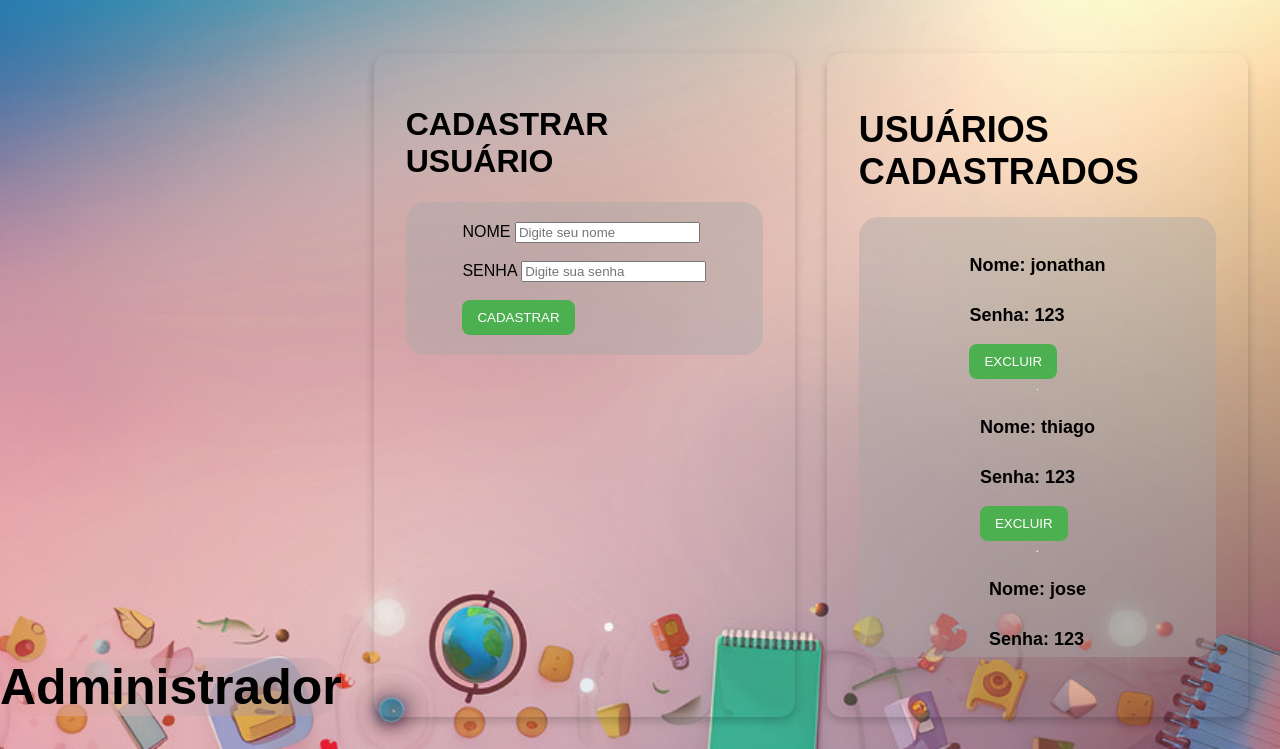
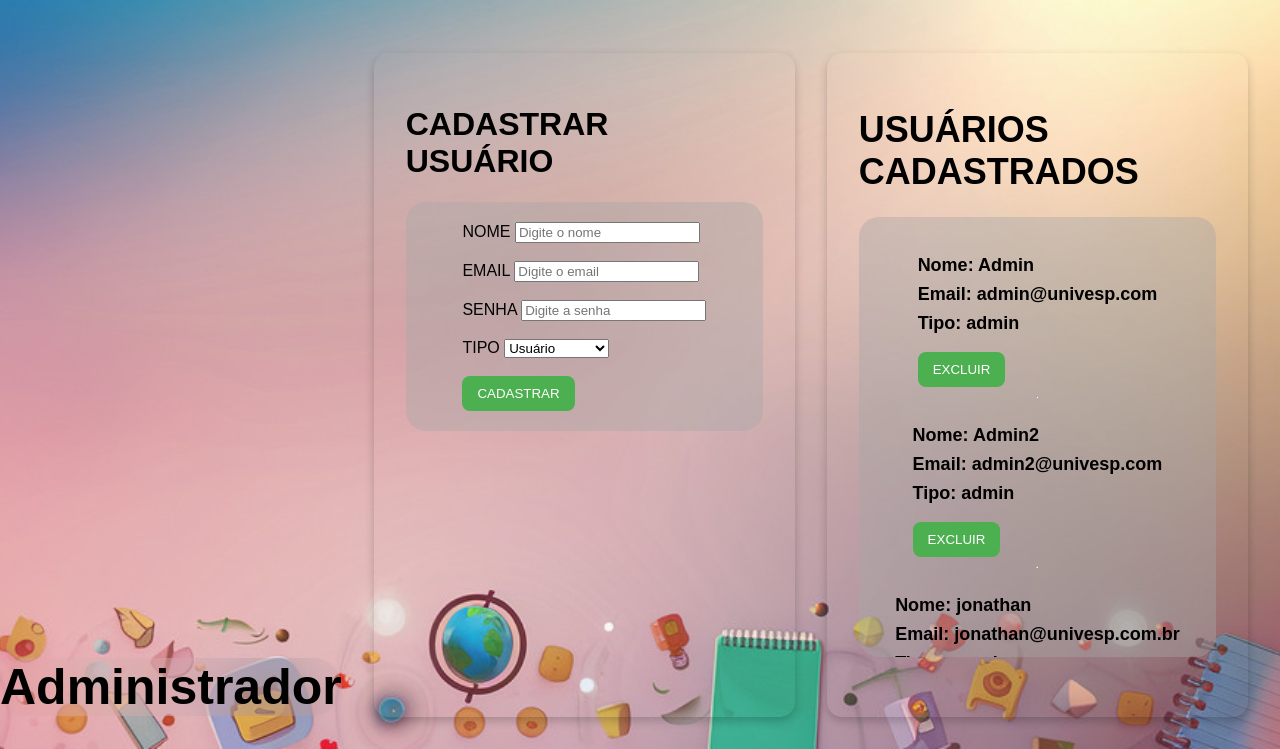
Before and after one commit to jonbrsantos/educacaoComDiversao, a Flask app: page /admin in a window 1280 px wide. Shown: the part 429-1178 px from the top of the page. Run offline with Flask 3, Linux system fonts and the light colour scheme; the visitor is signed in with stand-in values (Sample User, id 1).

Commit message:
Inclusao de SQL

```diff
--- a/app.py
+++ b/app.py
@@ -1,29 +1,35 @@
 from flask import Flask, render_template, redirect, request, flash, session
-import json
-import ast
+from config import Config
+from models import db, Usuario, seed_usuarios
 
 app = Flask(__name__)
+app.config.from_object(Config)
 
-# Em produção, o ideal é usar variável de ambiente para a SECRET_KEY
-app.config['SECRET_KEY'] = 'senha_admin'  # depois no Render a gente muda
+db.init_app(app)
 
-# Função auxiliar para carregar usuários
-def ler_usuarios():
-    with open('usuarios.json') as usuariosTemp:
-        return json.load(usuariosTemp)
+with app.app_context():
+    db.create_all()
+    seed_usuarios()
 
 @app.route('/')
 def home():
     session['logado'] = False
     return render_template('login.html')
 
+# Cria as tabelas e popula o banco se necessário
+with app.app_context():
+    db.create_all()
+    seed_usuarios()
+
+
 @app.route('/admin')
 def admin():
     if session.get('logado'):
-        usuarios = ler_usuarios()
+        usuarios = Usuario.query.all()
         return render_template("administrador.html", usuarios=usuarios)
     else:
         return redirect('/')
+
 
 @app.route('/selectgame', methods=['POST', 'GET'])
 def selectgame():
@@ -31,61 +37,81 @@ def selectgame():
 
 @app.route('/login', methods=['POST', 'GET'])
 def login():
-    session['logado'] = False
-    session['aluno'] = ""
-
-    nome = request.form.get('usuario')
+    session.clear()
+    email = request.form.get('usuario')
     senha = request.form.get('password')
 
-    if nome == 'admin' and senha == 'admin':
-        session['logado'] = True
-        return redirect('/admin')
+    usuario = Usuario.query.filter_by(email=email, senha=senha).first()
 
-    usuarios = ler_usuarios()
-    for usuario in usuarios:
-        if usuario['nome'] == nome and usuario['senha'] == senha:
-            session['aluno'] = usuario['nome']
-            return render_template('select_game.html',aluno=session['aluno'])
+    if usuario:
+        if usuario.tipo == 'admin':
+            session['logado'] = True
+            return redirect('/admin')
+        else:
+            session['aluno'] = usuario.nome
+            return render_template('select_game.html', aluno=session['aluno'])
 
     flash('Usuário inválido')
     return redirect('/')
 
+@app.route('/cadastro', methods=['POST', 'GET'])
+def cadastro():
+     session.clear()
+     return render_template('cadastrar_usuario.html')
+
 @app.route('/cadastrarUsuario', methods=['POST', 'GET'])
 def cadastrarUsuario():
+    if request.method == 'POST':
+        nome = request.form.get('nome')
+        email = request.form.get('email')
+        senha = request.form.get('senha')
+        tipo = request.form.get('tipo')  # 'admin' ou 'usuario'
+
+        # Criar um novo usuário no banco
+        novo_usuario = Usuario(nome=nome, email=email, senha=senha, tipo=tipo)
+        db.session.add(novo_usuario)
+        db.session.commit()
+
+        flash(f'Usuário {nome} cadastrado com sucesso!')
+
+        return redirect('/admin')
+
+    # Se for GET, retorna o formulário de cadastro
+    return render_template('cadastro_usuario.html')
+
+@app.route('/registrarUsuario', methods=['POST'])
+def registrarUsuario():
     nome = request.form.get('nome')
+    email = request.form.get('email')
     senha = request.form.get('senha')
-    user = [
-        {
-            "usuario": nome,
-            "nome": nome,
-            "senha": senha
-        }
-    ]
+    tipo = request.form.get('tipo')  # 'admin' ou 'usuario'
 
-    usuarios = ler_usuarios()
-    usuarios += user
+    # Criar um novo usuário no banco
+    novo_usuario = Usuario(nome=nome, email=email, senha=senha, tipo=tipo)
+    db.session.add(novo_usuario)
+    db.session.commit()
 
-    with open('usuarios.json', 'w') as gravarTemp:
-        json.dump(usuarios, gravarTemp, indent=4)
+    flash(f'Usuário {nome} cadastrado com sucesso!')
 
-    return redirect('/admin')
+    return redirect('/')
 
 @app.route('/excluirUsuario', methods=['POST'])
 def excluirUsuario():
-    session['logado'] = True
-    usuario = request.form.get('usuarioPexcluir')
-    usuarioDict = ast.literal_eval(usuario)
-    nome = usuarioDict['nome']
+    if session.get('logado'):
+        usuario_id = request.form.get('usuario_id')
 
-    usuariosJson = ler_usuarios()
-    if usuarioDict in usuariosJson:
-        usuariosJson.remove(usuarioDict)
+        # Buscar o usuário pelo ID e excluir
+        usuario = Usuario.query.get(usuario_id)
+        if usuario:
+            db.session.delete(usuario)
+            db.session.commit()
 
-        with open('usuarios.json', 'w') as usuarioAexcluir:
-            json.dump(usuariosJson, usuarioAexcluir, indent=4)
+            flash(f'{usuario.nome} EXCLUÍDO com sucesso!')
 
-    flash(f'{nome} EXCLUÍDO')
-    return redirect('/admin')
+        return redirect('/admin')
+    else:
+        return redirect('/')
+
 
 @app.route('/alfabeto', methods=['GET'])
 def alfabeto():
@@ -120,5 +146,6 @@ def sair():
     session.clear()
     return redirect('/')
 
+
 if __name__ == "__main__":
     app.run(debug=True)
--- /dev/null
+++ b/config.py
@@ -0,0 +1,6 @@
+import os
+
+class Config:
+    SECRET_KEY = os.getenv("SECRET_KEY", "senha_admin")
+    SQLALCHEMY_DATABASE_URI = os.getenv("DATABASE_URL", "sqlite:///local.db")
+    SQLALCHEMY_TRACK_MODIFICATIONS = False
--- /dev/null
+++ b/init_db.py
@@ -0,0 +1,5 @@
+from models import db, app
+
+with app.app_context():
+    db.create_all()
+    print("Banco de dados criado.")
--- a/requirements.txt
+++ b/requirements.txt
@@ -8,3 +8,5 @@ Jinja2==3.1.4
 MarkupSafe==3.0.2
 packaging==24.2
 Werkzeug==3.1.3
+Flask-SQLAlchemy==3.1.1
+psycopg2-binary
--- /dev/null
+++ b/seedUsuarios.json
@@ -0,0 +1,56 @@
+[
+    {
+        "nome": "Admin",
+        "email": "admin@univesp.com",
+        "senha": "admin",
+        "tipo": "admin"
+    },
+    {
+        "nome": "Admin2",
+        "email": "admin2@univesp.com",
+        "senha": "admin",
+        "tipo": "admin"
+    },
+    {
+        "nome": "jonathan",
+        "email": "jonathan@univesp.com.br",
+        "senha": "123",
+        "tipo": "usuario"
+    },
+    {
+        "nome": "aluno",
+        "email": "aluno@univesp.com.br",
+        "senha": "123",
+        "tipo": "usuario"
+    },
+    {
+        "nome": "kelly",
+        "email": "kelly@univesp.com.br",
+        "senha": "123",
+        "tipo": "usuario"
+    },
+    {
+        "nome": "pedro",
+        "email": "pedro@univesp.com.br",
+        "senha": "123",
+        "tipo": "usuario"
+    },
+    {
+        "nome": "renata",
+        "email": "renata@univesp.com.br",
+        "senha": "123",
+        "tipo": "usuario"
+    },
+        {
+        "nome": "lais",
+        "email": "lais@univesp.com.br",
+        "senha": "123",
+        "tipo": "usuario"
+    },
+    {
+        "nome": "thiago",
+        "email": "thiago@univesp.com.br",
+        "senha": "123",
+        "tipo": "usuario"
+    }
+]
--- a/templates/administrador.html
+++ b/templates/administrador.html
@@ -22,12 +22,21 @@
         <div class="form_fundo">
             <h1>CADASTRAR USUÁRIO</h1>
             <div class="form_frente">
-                <form action="/cadastrarUsuario" id="login" method="post">
+                <form action="/cadastrarUsuario" method="post">
                     <label for="nome">NOME</label>
-                    <input type="text" name="nome" id="nome" required placeholder="Digite seu nome"><br><br>
+                    <input type="text" name="nome" id="nome" required placeholder="Digite o nome"><br><br>
+
+                    <label for="email">EMAIL</label>
+                    <input type="email" name="email" id="email" required placeholder="Digite o email"><br><br>
 
                     <label for="senha">SENHA</label>
-                    <input type="password" name="senha" id="senha" required placeholder="Digite sua senha"><br><br>
+                    <input type="password" name="senha" id="senha" required placeholder="Digite a senha"><br><br>
+
+                    <label for="tipo">TIPO</label>
+                    <select name="tipo" id="tipo" required>
+                        <option value="usuario">Usuário</option>
+                        <option value="admin">Administrador</option>
+                    </select><br><br>
 
                     <button type="submit" id="btn_login">
                         <span></span><span></span><span></span><span></span>
@@ -41,12 +50,13 @@
             <h1>USUÁRIOS CADASTRADOS</h1>
             <div class="form_frente listaUsuarios">
                 {% if usuarios %}
-                    {% for c in usuarios %}
+                    {% for usuario in usuarios %}
                         <form action="/excluirUsuario" method="post">
                             <ul>
-                                <input type="hidden" name="usuarioAExcluir" value="{{ c['nome'] }}">
-                                <li><strong>Nome:</strong> {{ c['nome'] }}</li><br>
-                                <li><strong>Senha:</strong> {{ c['senha'] }}</li>
+                                <input type="hidden" name="usuario_id" value="{{ usuario.id }}">
+                                <li><strong>Nome:</strong> {{ usuario.nome }}</li>
+                                <li><strong>Email:</strong> {{ usuario.email }}</li>
+                                <li><strong>Tipo:</strong> {{ usuario.tipo }}</li>
                             </ul>
                             <button type="submit">EXCLUIR</button>
                         </form>
--- a/templates/login.html
+++ b/templates/login.html
@@ -40,7 +40,7 @@
                     <br>
                     <button type="submit" class="botao">Entrar</button>
                 <div class="caixa-registre">
-                    <p> Não possui uma conta? <a href= "#">Registre-se</a></p>
+                    <p> Não possui uma conta? <a href="/cadastro">Registre-se</a></p>
                 </div>
     </form>
     </section>
--- a/usuarios.json
+++ /dev/null
@@ -1,42 +0,0 @@
-[
-    {
-        "usuario": "Jonathan",
-        "nome": "jonathan",
-        "senha": "123"
-    },
-    {
-        "usuario": "Thiago",
-        "nome": "thiago",
-        "senha": "123"
-    },
-    {
-        "usuario": "Jose",
-        "nome": "jose",
-        "senha": "123"
-    },
-    {
-        "usuario": "Kelly",
-        "nome": "kelly",
-        "senha": "123"
-    },
-    {
-        "usuario": "renata",
-        "nome": "renata",
-        "senha": "123"
-    },
-    {
-        "usuario": "lais",
-        "nome": "lais",
-        "senha": "123"
-    },
-    {
-        "usuario": "pedro",
-        "nome": "pedro",
-        "senha": "123"
-    },
-    {
-        "usuario": "teste",
-        "nome": "teste",
-        "senha": "123"
-    }
-]
```
Also changed, not shown: models.py (added, +41 -0 lines), templates/cadastrar_usuario.html (added, +47 -0 lines), 1 other file.
